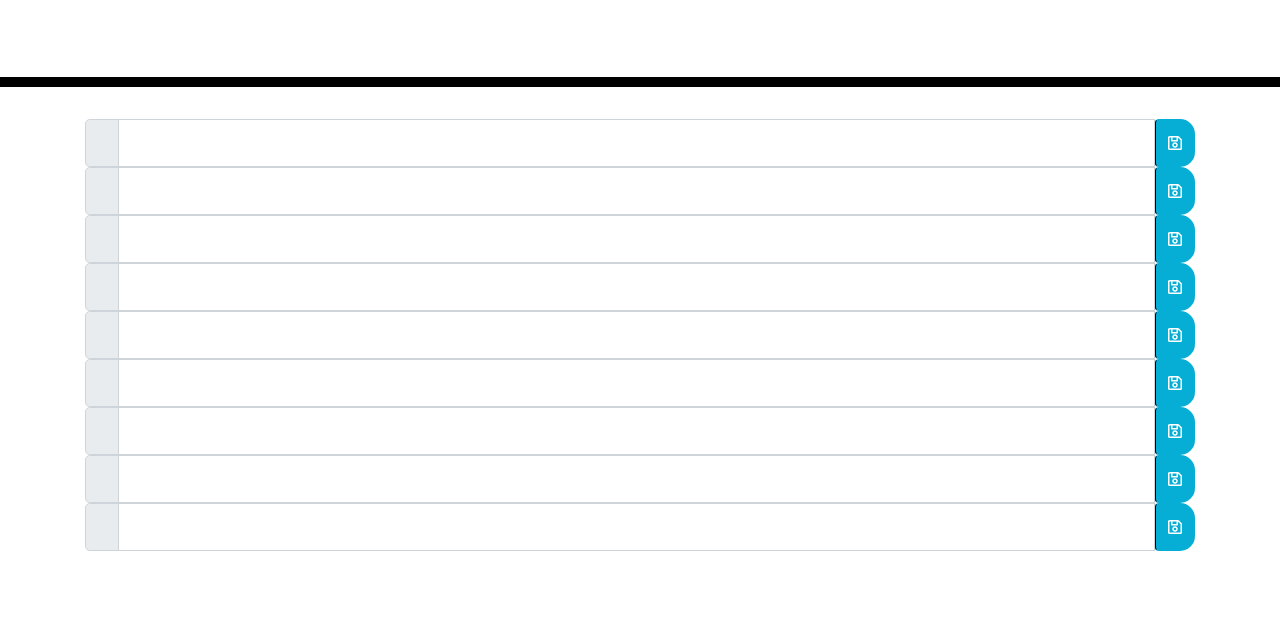
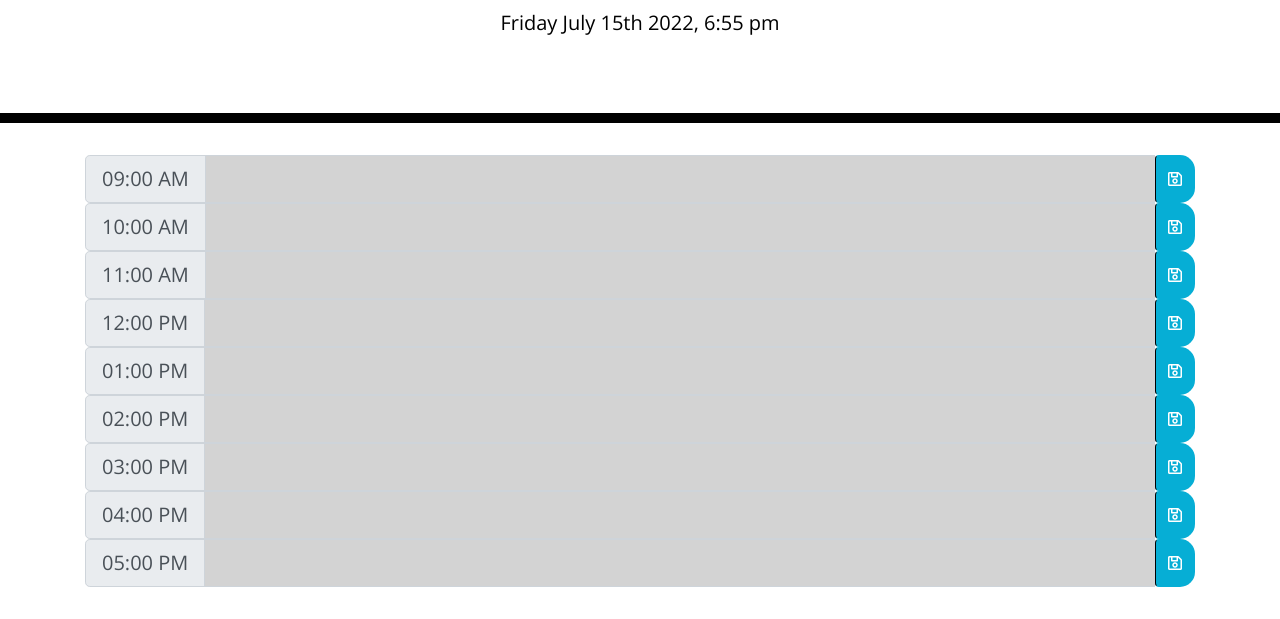
Before and after one commit to johnrob112/work-day-scheduler, a plain HTML site: page index.html in a window 1280 px wide. Shown: the part 181-800 px from the top of the page. Drawn offline with nearby package versions, Linux system fonts and the light colour scheme.

Commit message:
fixed java in html

```diff
--- a/index.html
+++ b/index.html
@@ -119,6 +119,6 @@
 
     <script src="https://code.jquery.com/jquery-3.4.1.min.js"></script>
     <script src="https://cdnjs.cloudflare.com/ajax/libs/moment.js/2.24.0/moment.min.js"></script>
-    <script src="Develop/script.jsg"></script>
+    <script src="Develop/script.js"></script>
   </body>
 </html>
```
